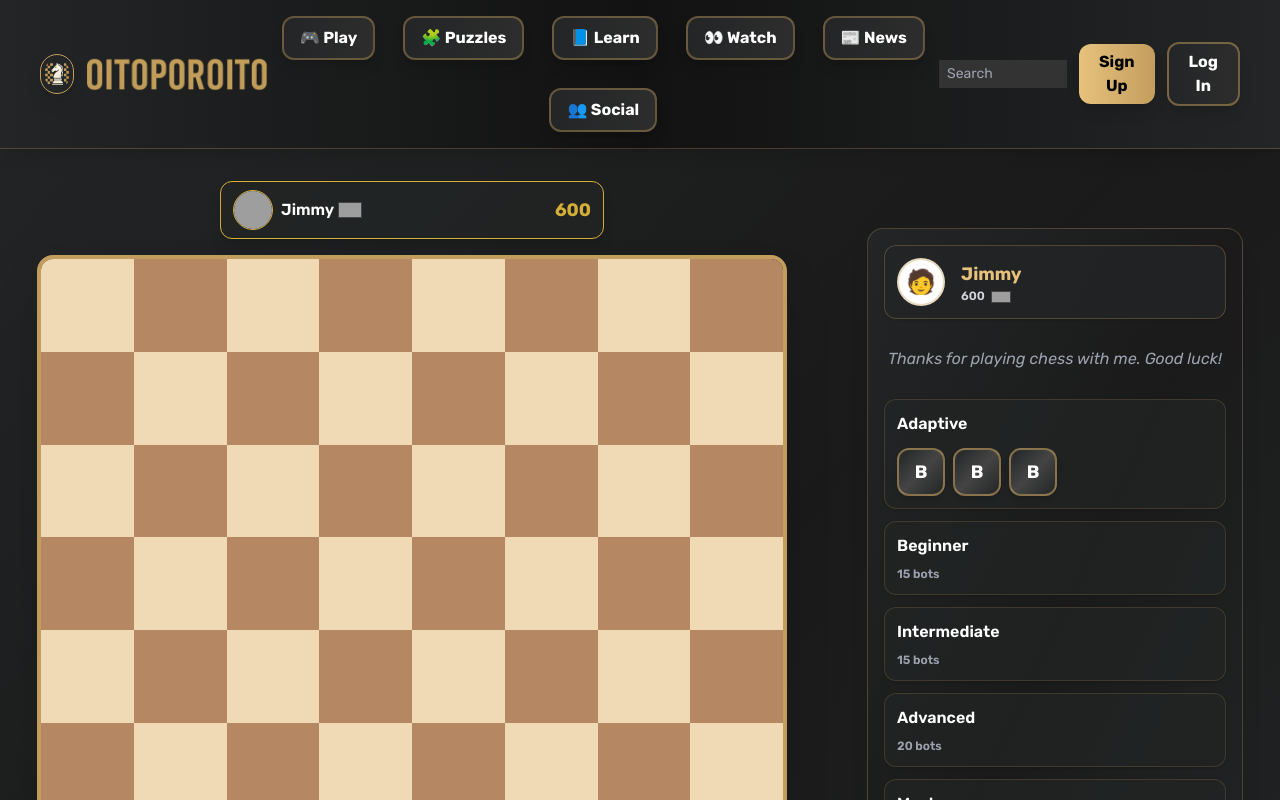
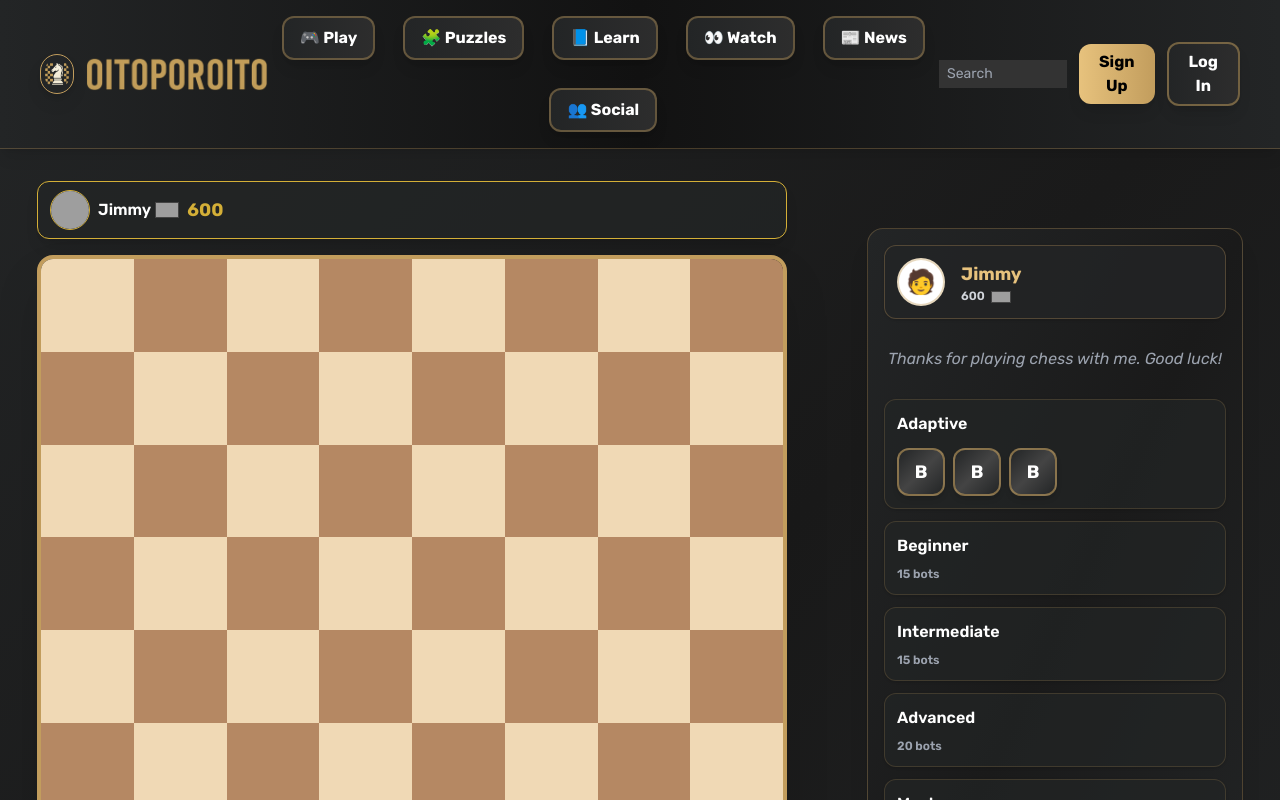
Before and after one commit to isranetoo/OitoPorOito, a React (Vite) app: page /play-computer in a window 1280 px wide. Shown: the top 800 px of the page. Built offline with nearby package versions, Linux system fonts and the light colour scheme; grey boxes are pictures that could not be loaded.

Commit message:
[FIX] Adjust PlayerInfo component layout: change justify property for better alignment

```diff
--- a/src/components/PlayComputer/PlayerInfo.jsx
+++ b/src/components/PlayComputer/PlayerInfo.jsx
@@ -3,7 +3,7 @@ import React from "react";
 export default function PlayerInfo({ avatar, name, rating, flagUrl, flagAlt = "", isBot }) {
   return (
     <div
-      className={`flex items-center justify-between w-full max-w-xs md:max-w-sm border border-[#d4af37] bg-[#232526]/70 rounded-xl px-3 py-2 shadow-lg ${isBot ? "mb-4" : "mt-4"}`}
+      className={`flex items-center justify-start w-full border border-[#d4af37] bg-[#232526]/70 rounded-xl px-3 py-2 shadow-lg ${isBot ? "mb-4" : "mt-4"}`}
       style={{ minWidth: 0 }}
     >
       <div className="flex items-center gap-2 min-w-0">
```
